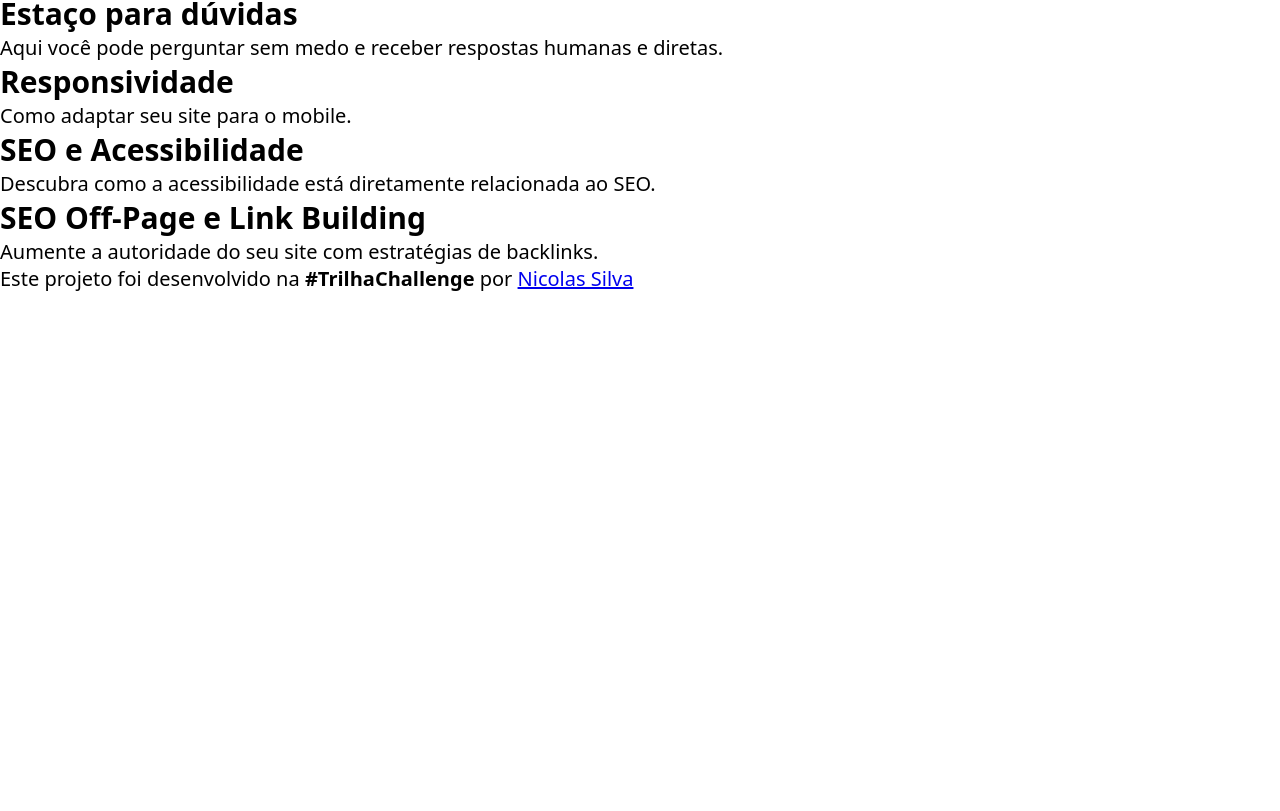
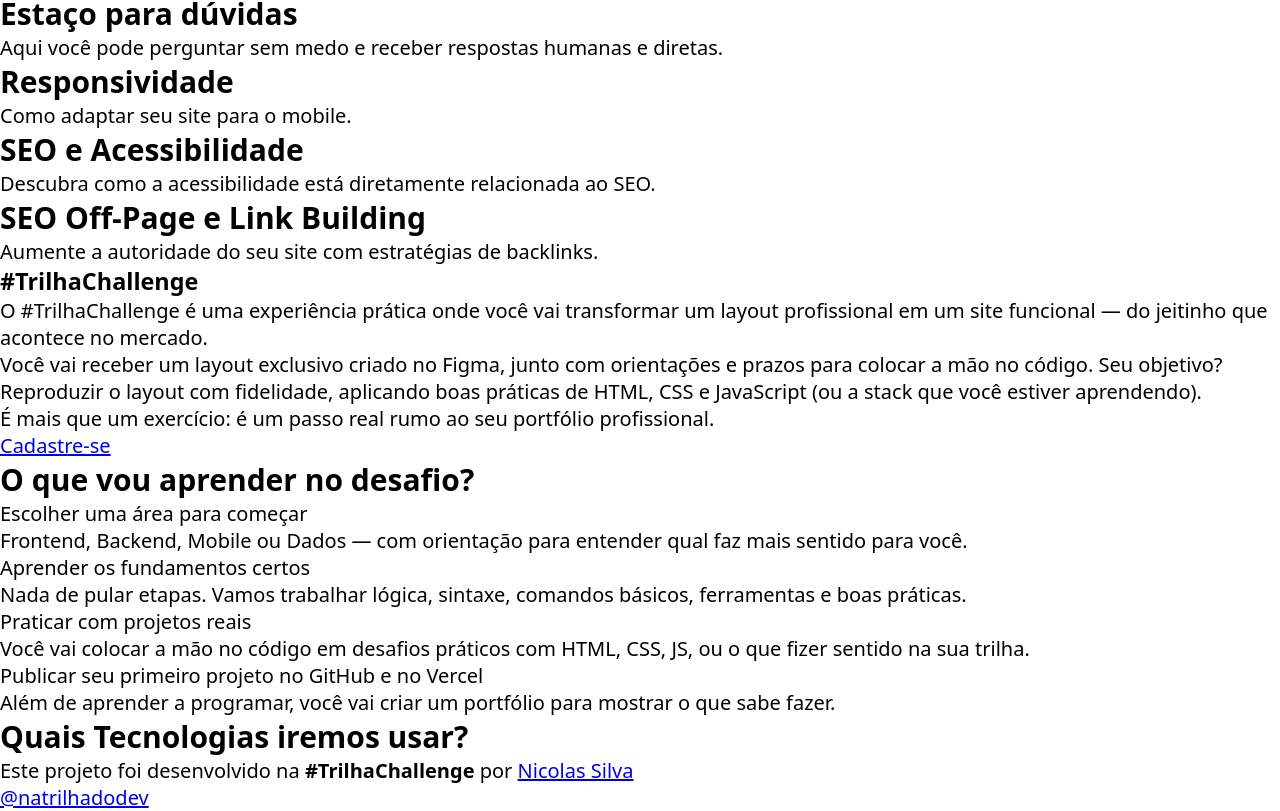
Before and after one commit to NicolasSilvaDA/trilha_challenge_basico, a plain HTML site: page index.html in a window 1280 px wide. Shown: the part 320-1131 px from the top of the page. Before the commit the page ends 800 px from the top, so only its background shows below. Drawn offline with Linux system fonts and the light colour scheme.

Commit message:
Conteúdo adicionado nas seções challenge e to-do

```diff
--- a/index.html
+++ b/index.html
@@ -54,11 +54,45 @@
             </article>
         </section>
 
-        <section id="challenge"></section>
-        <section id="to-do"></section>
+        <section id="challenge">
+            <article id="challenge-block1">
+                <a href="#"></a>
+                <h1 id="challenge-title1">#TrilhaChallenge</h1>
+                <p id="challenge-p1">O #TrilhaChallenge é uma experiência prática onde você vai transformar um layout profissional em um site funcional — do  jeitinho que acontece no mercado.</p>
+                <p id="challenge-p2">Você vai receber um layout exclusivo criado no Figma, junto com orientações e prazos para colocar a mão no código. Seu objetivo? Reproduzir o layout com fidelidade, aplicando boas práticas de HTML, CSS e JavaScript (ou a stack que você estiver aprendendo).</p>
+                <p id="challenge-p3">É mais que um exercício: é um passo real rumo ao seu portfólio profissional.</p>
+                <a href="#">Cadastre-se</a>
+            </article>
+        </section>
+
+        <section id="to-do">
+            <article id="to-do-block1">
+                <h2 id="to-do-sub1">O que vou aprender no desafio?</h2>
+                    <ol id="to-do-ol1">
+                        <li>
+                            <p class="to-do-p">Escolher uma área para começar</p>
+                            <p class="to-do-p">Frontend, Backend, Mobile ou Dados — com orientação para entender qual faz mais sentido para você.</p>
+                        </li>
+                        <li>
+                            <p class="to-do-p">Aprender os fundamentos certos</p>
+                            <p class="to-do-p">Nada de pular etapas. Vamos trabalhar lógica, sintaxe, comandos básicos, ferramentas e boas práticas.</p>
+                        </li>
+                        <li>
+                            <p class="to-do-p">Praticar com projetos reais</p>
+                            <p class="to-do-p">Você vai colocar a mão no código em desafios práticos com HTML, CSS, JS, ou o que fizer sentido na sua trilha.</p>
+                        </li>
+                        <li>
+                            <p class="to-do-p">Publicar seu primeiro projeto no GitHub e no Vercel</p>
+                            <p class="to-do-p">Além de aprender a programar, você vai criar um portfólio para mostrar o que sabe fazer.</p>
+                        </li>
+                    </ol>
+                <h2 id="to-do-sub2">Quais Tecnologias iremos usar?</h2>
+            </article>
+        </section>
     </main>
     <footer>
-        <p>Este projeto foi desenvolvido na <strong>#TrilhaChallenge</strong> por <a href="https://www.linkedin.com/in/nicolas-silva-araujo/">Nicolas Silva</a></p>
+        <p id="footer-p1">Este projeto foi desenvolvido na <strong>#TrilhaChallenge</strong> por <a href="https://www.linkedin.com/in/nicolas-silva-araujo/">Nicolas Silva</a></p>
+        <a id="footer-a1" href="#">@natrilhadodev</a>
     </footer>
 </body>
 </html>
```
